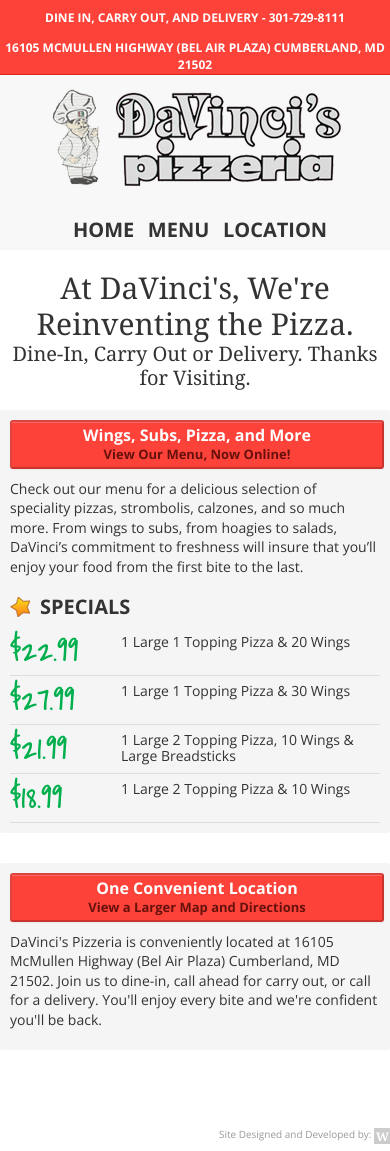
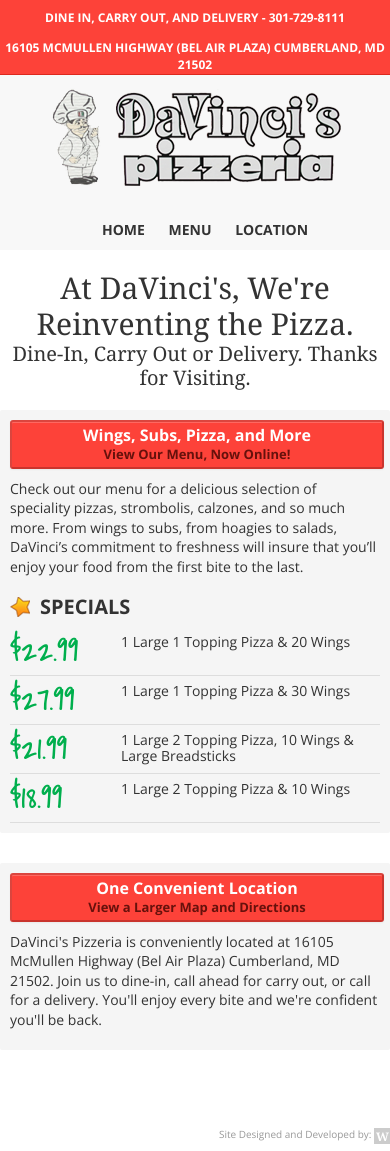
Before and after one commit to awolfe76/davincis, a Jekyll site: the page built from index.md, in a window 390 px wide. Built offline with Jekyll 4.4.1, drawn with Linux system fonts in a browser that asks for light colours; Markdown is read by kramdown in place of the engine named in the settings.

Commit message:
few more responsive fixes

```diff
--- a/css/davincis.css
+++ b/css/davincis.css
@@ -157,12 +157,18 @@ footer { font-size:10px; line-height:1; padding-top:20px; text-align:right; }
     #banner, #logo-container {
         text-align: center;
     }
+    #banner .span6 {
+        text-align: center;
+    }
     #nav_main {
         margin-top: 20px;
     }
     #nav_main li {
         display:inline;
-        margin-left:10px;
+        margin-left:20px;
+    }
+    #nav_main li a {
+        font-size: 14px;
     }
     .pull-right {
         float:none;
```
